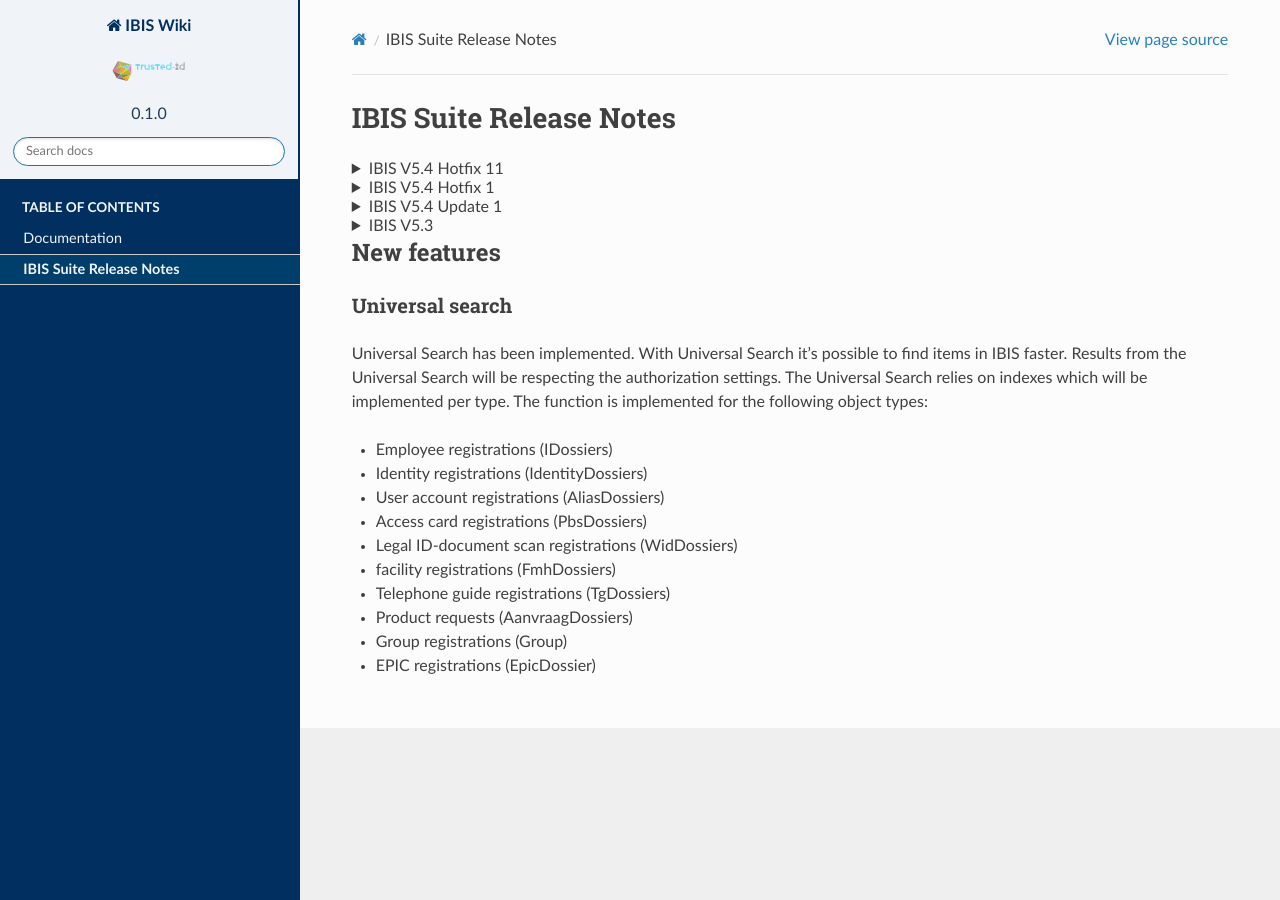
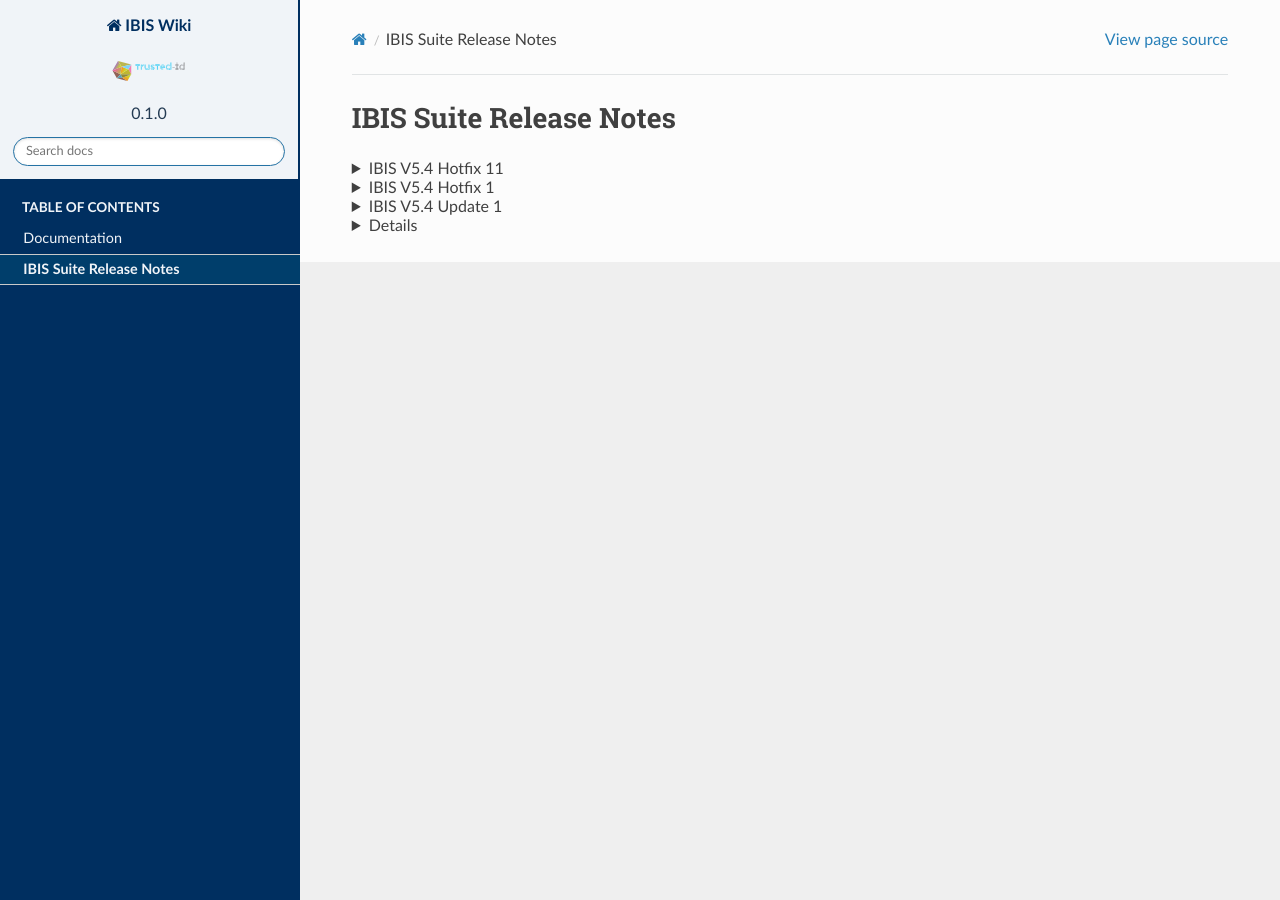
Before and after one commit to Raoulorlando/rtd-tutorial, a Sphinx documentation site: the page built from docs/source/Release_Notes/Release_Notes.md, in a window 1280 px wide. Built offline with Sphinx 7.4.7 and the Read the Docs theme 2.0.0, drawn with Linux system fonts in a browser that asks for light colours; nearby versions of some CDN libraries; some web fonts are replaced; library files that are not in the unit come from our copies; pages that are not in the unit, such as notebooks, are missing from menus.

Commit message:
Removed release notes 5.3 to see if it is always the last element that gets expanded

```diff
--- a/docs/source/Release_Notes/Release_Notes.md
+++ b/docs/source/Release_Notes/Release_Notes.md
@@ -369,29 +369,3 @@
 
 </details>
 <details>
-<summary>IBIS V5.3</summary>
-
-## New features
-
-
-### Universal search
-
-Universal Search has been implemented. With Universal Search it's
-possible to find items in IBIS faster. Results from the Universal Search
-will be respecting the authorization settings.
-The Universal Search relies on indexes which will be implemented per
-type.
-The function is implemented for the following object types:
-
--   Employee registrations (IDossiers)
--   Identity registrations (IdentityDossiers)
--   User account registrations (AliasDossiers)
--   Access card registrations (PbsDossiers)
--   Legal ID-document scan registrations (WidDossiers)
--   facility registrations (FmhDossiers)
--   Telephone guide registrations (TgDossiers)
--   Product requests (AanvraagDossiers)
--   Group registrations (Group)
--   EPIC registrations (EpicDossier)
-
-</details>
```
